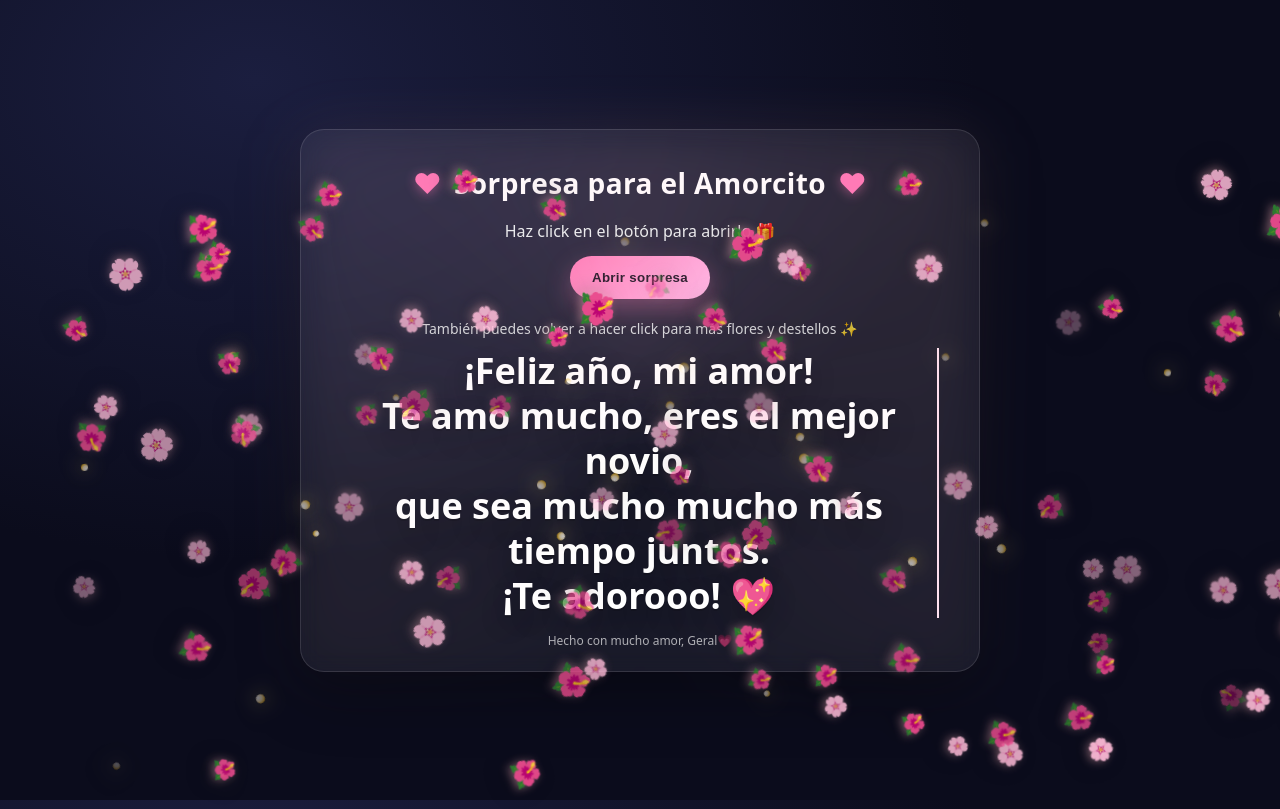
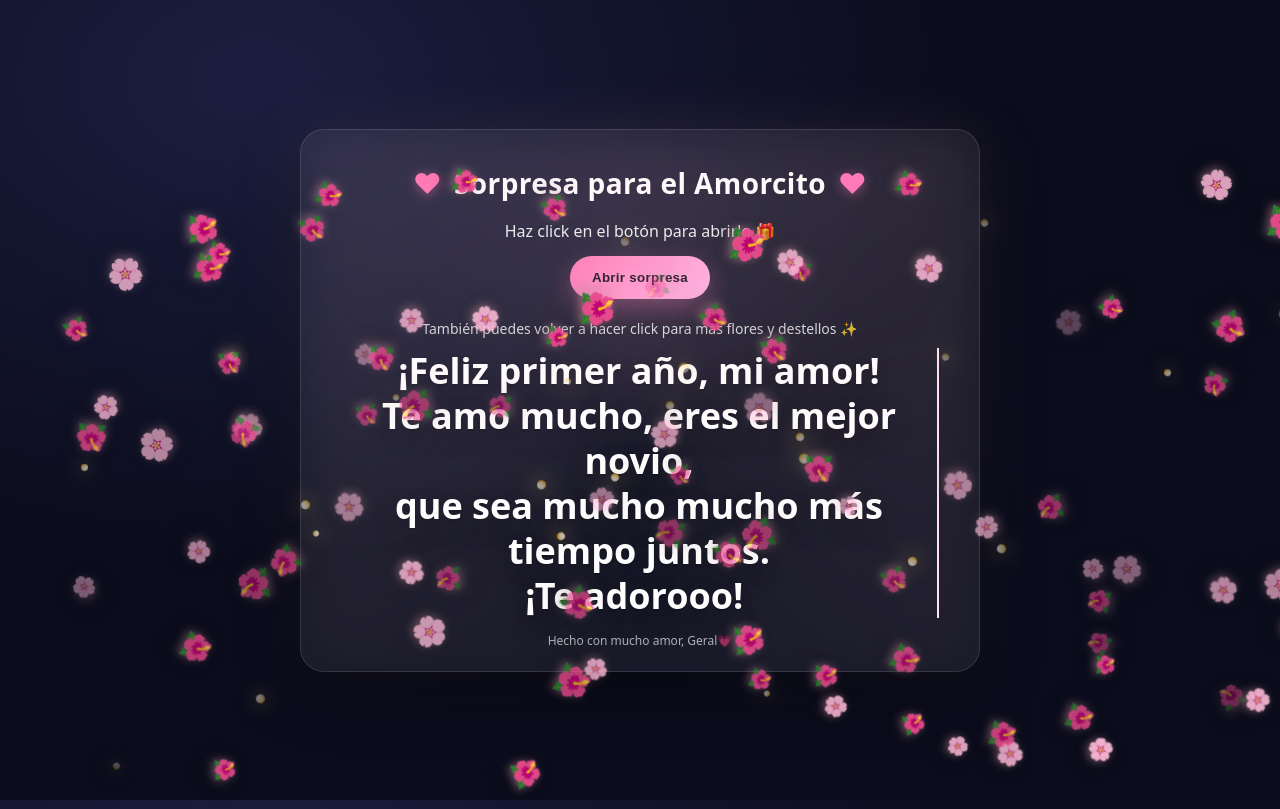
Before and after one commit to GeraldineRuiz/RegalosAmorcito, a plain HTML site: page index.html in a window 1280 px wide. Both pictures are taken after a click on the element 640 px from the left and 400 px from the top of the page. Shown: the top 809 px of the page. Drawn offline with Linux system fonts and the light colour scheme.

Commit message:
Cambio de mensaje

```diff
--- a/index.html
+++ b/index.html
@@ -212,7 +212,7 @@
     function launchSurprise(){
       card.classList.add('show');
       msg.style.display = 'block';
-      const texto = '¡Feliz año, mi amor!\nTe amo mucho, eres el mejor novio,\nque sea mucho mucho más tiempo juntos.\n¡Te adorooo! 💖';
+      const texto = '¡Feliz primer año, mi amor!\nTe amo mucho, eres el mejor novio,\nque sea mucho mucho más tiempo juntos.\n¡Te adorooo! 💖';
       typeWriter(tw, texto, 24);
       burst({rings:3, perRing:20});
       spawnParticles({count:64, mode:'mix'});
```
